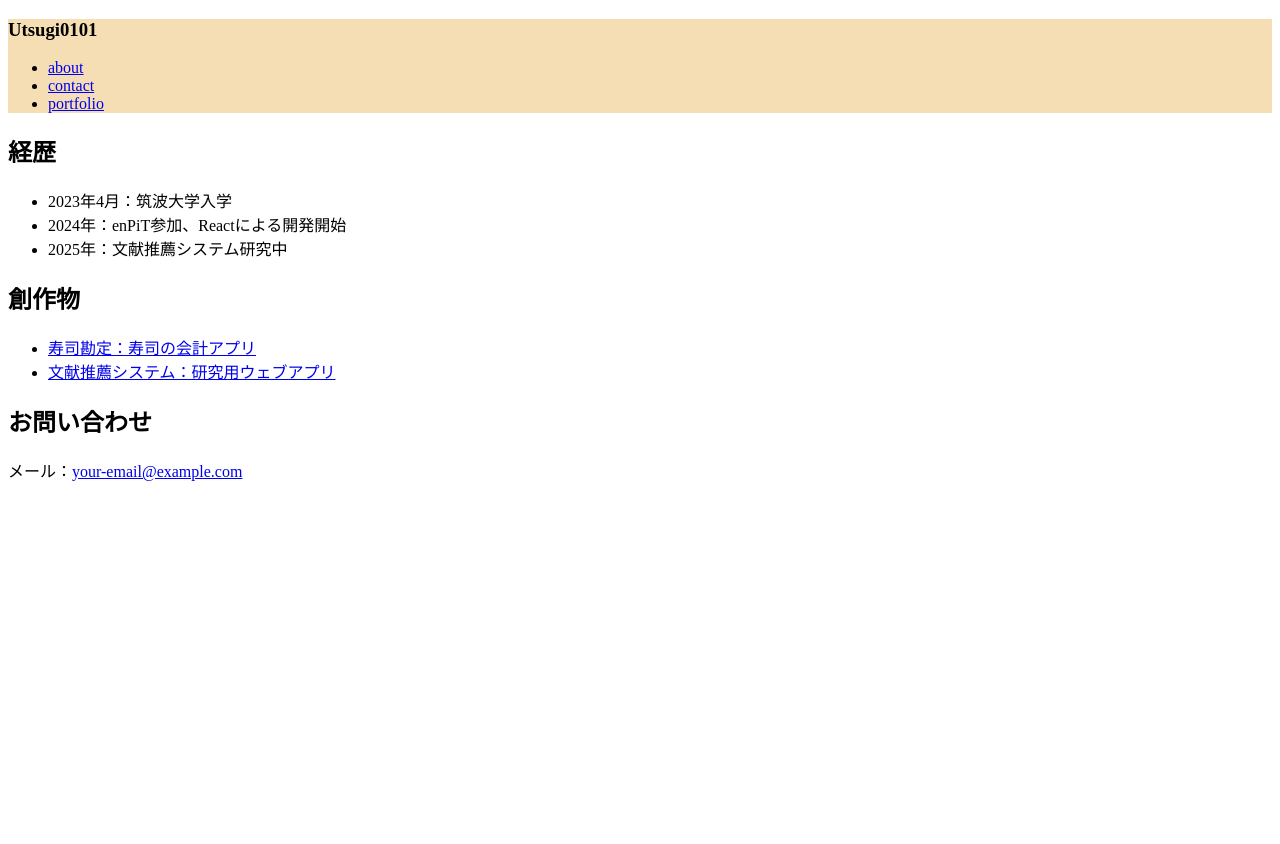
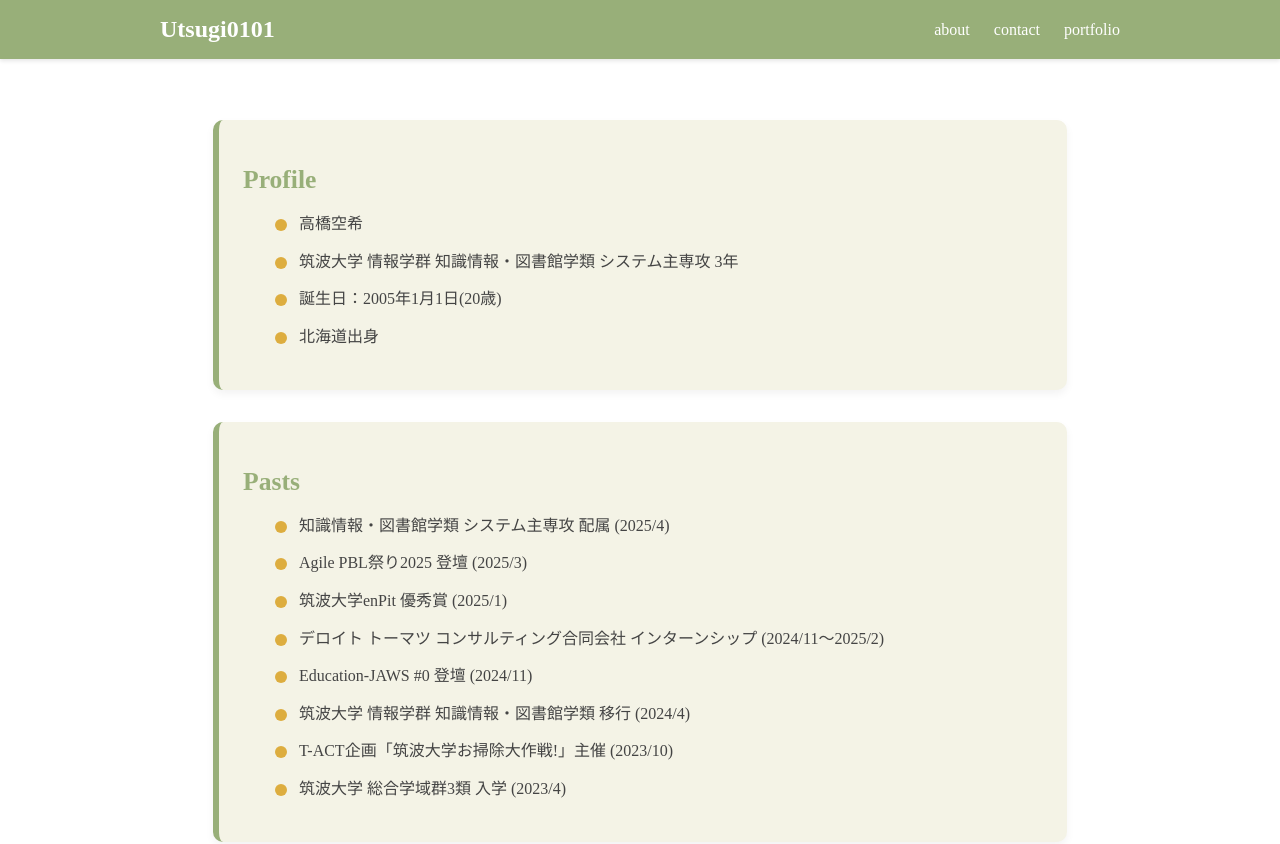
Before and after one commit to Utsugi0101/Utsugi0101.dev, a React (Vite) app: page / in a window 1280 px wide. Shown: the top 844 px of the page. Before the commit the page ends 800 px from the top, so only its background shows below. Built offline with nearby package versions, Linux system fonts and the light colour scheme.

Commit message:
デザインの変更、内容の更新

```diff
--- a/package.json
+++ b/package.json
@@ -10,6 +10,9 @@
     "preview": "vite preview"
   },
   "dependencies": {
+    "@emotion/react": "^11.14.0",
+    "@emotion/styled": "^11.14.0",
+    "@mui/material": "^7.0.2",
     "react": "^19.0.0",
     "react-dom": "^19.0.0"
   },
--- a/src/App.tsx
+++ b/src/App.tsx
@@ -3,6 +3,8 @@ import Profile from './components/Profile'
 import Works from './components/Works'
 import Contact from './components/Contact'
 import './assets/Header.css'
+import './assets/Profile.css'
+import './assets/Works.css'
 
 export default function App() {
   return (
--- /dev/null
+++ b/src/assets/Contact.css
@@ -0,0 +1,31 @@
+section {
+    margin: 2rem auto;
+    max-width: 800px;
+    padding: 1.5rem;
+    background-color: #F4F3E6;
+    border-left: 6px solid #98AF79;
+    border-radius: 10px;
+    box-shadow: 0 4px 8px rgba(0, 0, 0, 0.05);
+  }
+
+  section h2 {
+    font-size: 1.6rem;
+    color: #98AF79;
+    margin-bottom: 1rem;
+    font-weight: 600;
+  }
+
+  .contact-info {
+    font-size: 1rem;
+    color: #444;
+  }
+
+  .contact-info a {
+    color: #DDAD3F;
+    text-decoration: none;
+    font-weight: 500;
+  }
+
+  .contact-info a:hover {
+    text-decoration: underline;
+  }
--- a/src/assets/Header.css
+++ b/src/assets/Header.css
@@ -1,7 +1,49 @@
-.header-inner{
-    background-color: wheat;
+.header {
+    position: fixed;
+    top: 0;
+    left: 0;
     width: 100%;
-    top: 0px;
-    left: 0px;
-    margin: 0px
-}
+    background-color: #98AF79;
+    color: #fff;
+    box-shadow: 0 2px 4px rgba(0, 0, 0, 0.1);
+    z-index: 1000;
+  }
+
+  .header-inner {
+    max-width: 960px;
+    margin: 0 auto;
+    padding: 1rem 1.5rem;
+    display: flex;
+    justify-content: space-between;
+    align-items: center;
+  }
+
+  .header-inner h3 {
+    margin: 0;
+    font-size: 1.5rem;
+    font-weight: bold;
+    color: #fff;
+  }
+
+  .site-menu ul {
+    list-style: none;
+    display: flex;
+    gap: 1.5rem;
+    margin: 0;
+    padding: 0;
+  }
+
+  .site-menu a {
+    text-decoration: none;
+    color: #fff;
+    font-weight: 500;
+    transition: color 0.3s;
+  }
+
+  .site-menu a:hover {
+    color: #DDAD3F;
+  }
+
+  body {
+    padding-top: 80px;
+  }
--- /dev/null
+++ b/src/assets/Profile.css
@@ -0,0 +1,46 @@
+/* 全体背景色に合わせた柔らかいボックス */
+section {
+    margin: 2rem auto;
+    max-width: 800px;
+    padding: 1.5rem;
+    background-color: #F4F3E6;
+    border-left: 6px solid #98AF79;
+    border-radius: 10px;
+    box-shadow: 0 4px 8px rgba(0, 0, 0, 0.05);
+    transition: background-color 0.3s;
+  }
+
+  /* 見出しにアクセントカラー */
+  section h2 {
+    font-size: 1.6rem;
+    color: #98AF79;
+    margin-bottom: 1rem;
+    font-weight: 600;
+  }
+
+  /* 箇条書き全体 */
+  section ul {
+    margin-left: 1.5rem;
+    padding-left: 0.5rem;
+    list-style: none;
+  }
+
+  /* カスタムリストマーカー */
+  section li {
+    position: relative;
+    padding-left: 1.5rem;
+    margin-bottom: 0.75rem;
+    color: #444;
+    line-height: 1.6;
+  }
+
+  section li::before {
+    content: '';
+    position: absolute;
+    left: 0;
+    top: 0.5em;
+    width: 0.75em;
+    height: 0.75em;
+    background-color: #DDAD3F;
+    border-radius: 50%;
+  }
--- /dev/null
+++ b/src/assets/Works.css
@@ -0,0 +1,47 @@
+section {
+    margin: 2rem auto;
+    max-width: 800px;
+    padding: 1.5rem;
+    background-color: #F4F3E6;
+    border-left: 6px solid #98AF79;
+    border-radius: 10px;
+    box-shadow: 0 4px 8px rgba(0, 0, 0, 0.05);
+  }
+
+  section h2 {
+    font-size: 1.6rem;
+    color: #98AF79;
+    margin-bottom: 1rem;
+    font-weight: 600;
+  }
+
+  .work-card {
+    background-color: #fff;
+    border: 1px solid #ddd;
+    border-left: 6px solid #DDAD3F;
+    padding: 1rem;
+    margin-bottom: 1rem;
+    border-radius: 8px;
+    transition: box-shadow 0.2s;
+  }
+
+  .work-card:hover {
+    box-shadow: 0 2px 8px rgba(0, 0, 0, 0.1);
+  }
+
+  .work-card h3 {
+    margin: 0;
+    font-size: 1.2rem;
+    color: #333;
+  }
+
+  .work-card p {
+    margin: 0.5rem 0;
+    color: #666;
+  }
+
+  .work-card a {
+    text-decoration: none;
+    color: #98AF79;
+    font-weight: 500;
+  }
--- a/src/components/Profile.tsx
+++ b/src/components/Profile.tsx
@@ -1,11 +1,12 @@
 export default function Profile() {
     return (
       <section className="mb-6">
-        <h2 className="text-2xl font-semibold mb-2">経歴</h2>
+        <h2 className="text-2xl font-semibold mb-2">Profile</h2>
         <ul className="list-disc ml-5 space-y-1">
-          <li>2023年4月：筑波大学入学</li>
-          <li>2024年：enPiT参加、Reactによる開発開始</li>
-          <li>2025年：文献推薦システム研究中</li>
+          <li>高橋空希</li>
+          <li>筑波大学 情報学群 知識情報・図書館学類 システム主専攻 3年</li>
+          <li>誕生日：2005年1月1日(20歳)</li>
+          <li>北海道出身</li>
         </ul>
       </section>
     )
--- a/src/components/Works.tsx
+++ b/src/components/Works.tsx
@@ -1,18 +1,16 @@
 export default function Works() {
     return (
       <section className="mb-6">
-        <h2 className="text-2xl font-semibold mb-2">創作物</h2>
+        <h2 className="text-2xl font-semibold mb-2">Pasts</h2>
         <ul className="space-y-2">
-          <li>
-            <a href="https://example.com/sushi-kanjo" className="text-blue-600 underline" target="_blank">
-              寿司勘定：寿司の会計アプリ
-            </a>
-          </li>
-          <li>
-            <a href="https://example.com/paper-recommender" className="text-blue-600 underline" target="_blank">
-              文献推薦システム：研究用ウェブアプリ
-            </a>
-          </li>
+          <li>知識情報・図書館学類 システム主専攻 配属 (2025/4)</li>
+          <li>Agile PBL祭り2025 登壇 (2025/3)</li>
+          <li>筑波大学enPit 優秀賞 (2025/1)</li>
+          <li>デロイト トーマツ コンサルティング合同会社 インターンシップ (2024/11〜2025/2)</li>
+          <li>Education-JAWS #0 登壇 (2024/11)</li>
+          <li>筑波大学 情報学群 知識情報・図書館学類 移行 (2024/4)</li>
+          <li>T-ACT企画「筑波大学お掃除大作戦!」主催 (2023/10)</li>
+          <li>筑波大学 総合学域群3類 入学 (2023/4)</li>
         </ul>
       </section>
     )
```
Also changed, not shown: 1 other file (tests, documents, lock files or other folders).
